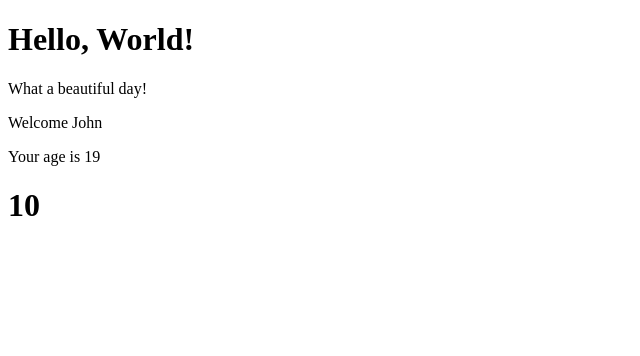
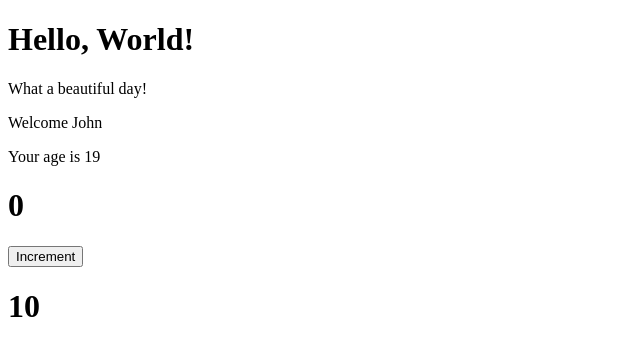
Before and after one commit to cyberRasam/React-exercises-Develhope, a React (Create React App) app in the folder my-app/: page / in a window 1280 px wide. Shown: the top 356 px of the page, without its empty margins (0-640 px from the left). Built offline with nearby package versions, Linux system fonts and the light colour scheme.

Commit message:
exc done

```diff
--- a/my-app/src/components/App.jsx
+++ b/my-app/src/components/App.jsx
@@ -1,4 +1,5 @@
 import React from 'react';
+import ClickCounter from './ClickCounter';
 import { Counter } from './Counter';
 import { Hello } from './Hello';
 import { Welcome } from './Welcome';
@@ -9,7 +10,7 @@ export class App extends React.Component {
       <div>
         <Hello />
         <Welcome name="John" age={19} />
-
+        <ClickCounter />
         <Counter initialValue={10} incTime={500} incAmount={10}></Counter>
       </div>
     );
--- /dev/null
+++ b/my-app/src/components/ClickCounter.jsx
@@ -0,0 +1,28 @@
+import React, { Component } from 'react';
+
+export class ClickCounter extends Component {
+  constructor(props) {
+    super(props);
+    this.state = {
+      count: 0,
+    };
+  }
+
+  handleClick = () => {
+    this.setState((state) => {
+      return {
+        count: this.state.count + 1,
+      };
+    });
+  };
+  render() {
+    return (
+      <div>
+        <h1>{this.state.count}</h1>
+        <button onClick={this.handleClick}>Increment</button>
+      </div>
+    );
+  }
+}
+
+export default ClickCounter;
```
